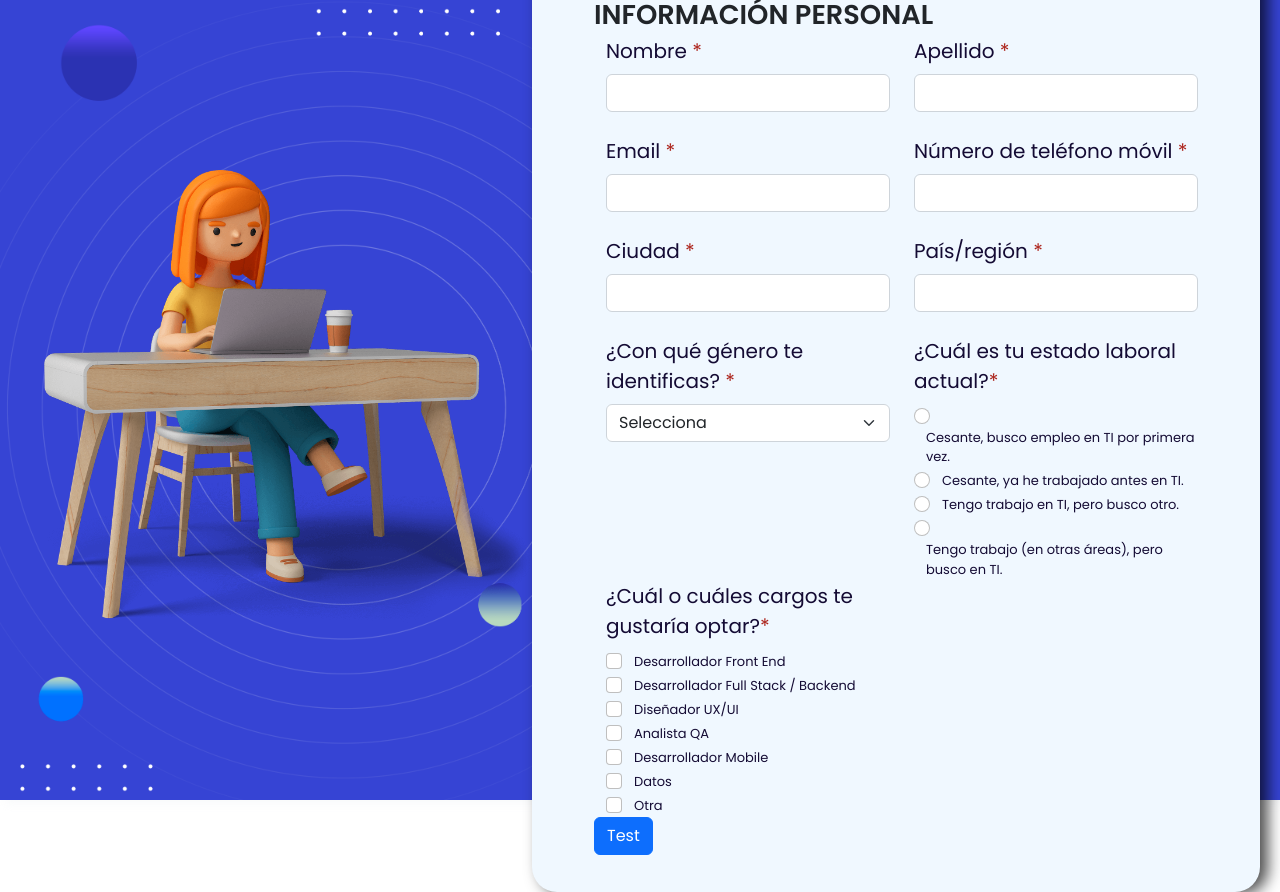
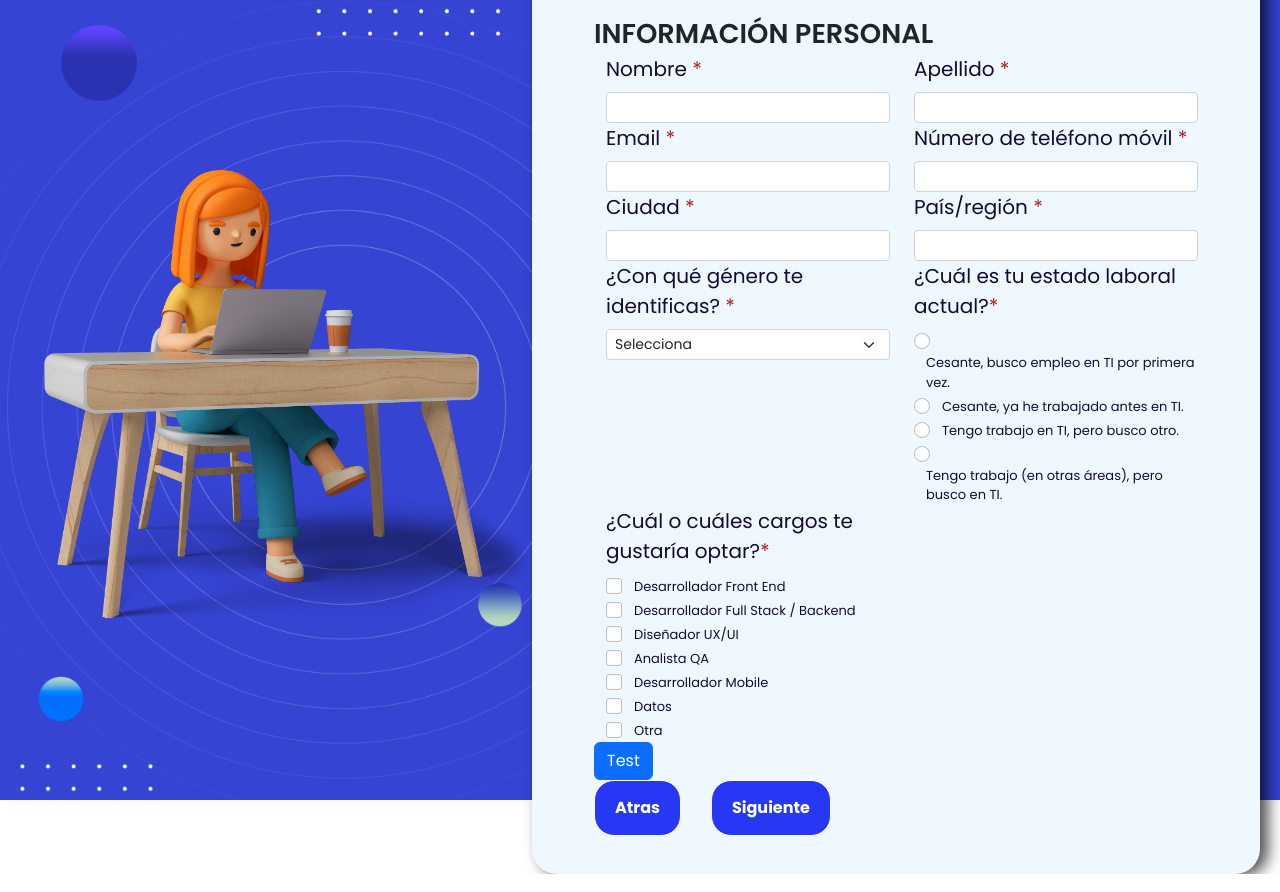
Before and after one commit to dlab-team/c7-frontend, a React (Create React App) app: page /carrou in a window 1280 px wide. Built offline with nearby package versions, Linux system fonts and the light colour scheme.

Commit message:
added form validations and test button

```diff
--- a/src/components/FormInfoPersonal/index.js
+++ b/src/components/FormInfoPersonal/index.js
@@ -1,8 +1,9 @@
 import "./style.scss";
-import { Form, Col, Row, Button,FormCheck } from "react-bootstrap";
-import React, { useState, useEffect } from "react";
+import { Form, Col, Row, Button } from "react-bootstrap";
+import React, { useState } from "react";
 import { categories } from "../../utils/contactFormCategories";
 import { employmentStatus } from "../../utils/contactFormEmploymentStatus";
+//import { useEffect } from "react";
 
 const formDefault = {
   name: "",
@@ -20,8 +21,8 @@ const FormInfoPersonal = () => {
   const [form, setForm] = useState(formDefault);
   const [validated, setValidated] = useState(false);
   const [categoriesState, setCategoriesState] = useState(categoriesDefault);
-  const checkBoxSelected = form.categories.length > 0;
 
+  //--------ACTUALIZO EL FORM DEL STATE-----//
   const onFormUpdate = (e) => {
     setForm({
       ...form,
@@ -29,11 +30,7 @@ const FormInfoPersonal = () => {
     });
   };
 
-  useEffect(() => {
-    console.log(form);
-    console.log(atLeastOneCheckboxIsChecked());
-  }, [form]);
-
+  //--------CHECKEA QUE AL MENOS SE HAYA SELECCIONADO UNA OPCION DE LOS CHECKS----//
   function atLeastOneCheckboxIsChecked() {
     const checkboxes = Array.from(
       document.querySelectorAll(".categories-checkbox")
@@ -41,8 +38,7 @@ const FormInfoPersonal = () => {
     return checkboxes.reduce((acc, curr) => acc || curr.checked, false);
   }
 
-  ///////////////////////
-
+  //--------MANEJA EL ENVIO DE FORMULARIO----//
   const handleSubmit = (event) => {
     const form = event.currentTarget;
     if (form.checkValidity() === false) {
@@ -52,6 +48,7 @@ const FormInfoPersonal = () => {
     setValidated(true);
   };
 
+  //--------GUARDA LOS CHECKS EN EL FORM----//
   const categoriesUpdate = (position) => {
     const updatedcategoriesState = categoriesState.map((item, index) =>
       index === position ? !item : item
@@ -66,6 +63,12 @@ const FormInfoPersonal = () => {
     });
   };
 
+  //--------CONSOLE LOG SOLO PARA PRUEBAS-----//
+  // useEffect(() => {
+  //   console.log(form);
+  //   console.log(atLeastOneCheckboxIsChecked());
+  // }, [form]);
+
   return (
     <Form noValidate validated={validated} onSubmit={handleSubmit}>
       <div className="FormInfoPersonal">
@@ -77,6 +80,7 @@ const FormInfoPersonal = () => {
               </span>
             </Form.Label>
             <Form.Control
+              size="sm"
               type="text"
               required
               onChange={onFormUpdate}
@@ -93,6 +97,7 @@ const FormInfoPersonal = () => {
               </span>
             </Form.Label>
             <Form.Control
+              size="sm"
               type="text"
               required
               onChange={onFormUpdate}
@@ -104,7 +109,6 @@ const FormInfoPersonal = () => {
           </Col>
         </Form.Group>
 
-        <br></br>
         <Form.Group as={Row}>
           <Col sm="6">
             <Form.Label>
@@ -113,6 +117,7 @@ const FormInfoPersonal = () => {
               </span>
             </Form.Label>
             <Form.Control
+              size="sm"
               type="email"
               required
               onChange={onFormUpdate}
@@ -129,6 +134,7 @@ const FormInfoPersonal = () => {
               </span>
             </Form.Label>
             <Form.Control
+              size="sm"
               type="number"
               required
               onChange={onFormUpdate}
@@ -140,7 +146,6 @@ const FormInfoPersonal = () => {
           </Col>
         </Form.Group>
 
-        <br></br>
         <Form.Group as={Row}>
           <Col sm="6">
             <Form.Label>
@@ -149,6 +154,7 @@ const FormInfoPersonal = () => {
               </span>
             </Form.Label>
             <Form.Control
+              size="sm"
               type="text"
               required
               onChange={onFormUpdate}
@@ -165,6 +171,7 @@ const FormInfoPersonal = () => {
               </span>
             </Form.Label>
             <Form.Control
+              size="sm"
               type="text"
               required
               onChange={onFormUpdate}
@@ -176,7 +183,6 @@ const FormInfoPersonal = () => {
           </Col>
         </Form.Group>
 
-        <br></br>
         <Form.Group as={Row}>
           <Col sm="6">
             <Form.Label>
@@ -184,7 +190,7 @@ const FormInfoPersonal = () => {
                 ¿Con qué género te identificas? <span className="red">*</span>
               </span>
             </Form.Label>
-            <Form.Select required name="gender" defaultValue="">
+            <Form.Select required name="gender" defaultValue="" size="sm">
               <option value="" disabled hidden>
                 Selecciona
               </option>
@@ -197,32 +203,30 @@ const FormInfoPersonal = () => {
             </Form.Control.Feedback>
           </Col>
           <Col sm="6">
-
             <Form.Label>
               <span className="text">
                 ¿Cuál es tu estado laboral actual?<span className="red">*</span>
               </span>
             </Form.Label>
-            <FormCheck controlId="employment">
-              {employmentStatus.map((employment) => (
-                <div key={employment.name}>
+            {employmentStatus.map(({ name, value }) => (
+              <div key={name}>
                 <Form.Check.Input
+                  size="sm"
                   required
                   type="radio"
                   name="employmentStatus"
-                    value={employment.value}
+                  id={`radio-${name}`}
+                  value={value}
                   onChange={onFormUpdate}
                 />
-                  <Form.Check.Label className="text--sm">
-                    {employment.name}
+                <Form.Check.Label
+                  className="text--sm"
+                  htmlFor={`radio-${name}`}
+                >
+                  {name}
                 </Form.Check.Label>
-                  <Form.Control.Feedback type="invalid" htmlFor="employment">
-              Por favor selecciona una opcion.
-            </Form.Control.Feedback>
               </div>
             ))}
-
-              </FormCheck>
           </Col>
         </Form.Group>
 
@@ -234,11 +238,11 @@ const FormInfoPersonal = () => {
                 <span className="red">*</span>
               </span>
             </Form.Label>
-            <Form.Group required controlId="categories-checkbox">
             {categories.map(({ name, value }, index) => (
               <div key={name}>
                 <Form.Check.Input
-                    formNoValidate={atLeastOneCheckboxIsChecked}
+                  size="sm"
+                  required={!atLeastOneCheckboxIsChecked()}
                   className="categories-checkbox"
                   type="checkbox"
                   id={`check-${name}`}
@@ -256,13 +260,14 @@ const FormInfoPersonal = () => {
                 </Form.Check.Label>
               </div>
             ))}
-            </Form.Group>
           </Col>
         </Form.Group>
       </div>
-      <Button type="submit" onSubmit={handleSubmit}>
+      {/* ////////////////////////////////////////////////////////////////// */}
+      <Button type="submit">
         Test
       </Button>
+      {/* ////////////////////////////////////////////////////////////////// */}
     </Form>
   );
 };
--- a/src/components/WorkProfile_FormController/FormController.js
+++ b/src/components/WorkProfile_FormController/FormController.js
@@ -33,11 +33,13 @@ const FormController = () => {
           <div className="carousel-item active">
             <span className="text__subject ">INFORMACIÓN PERSONAL</span>
             <FormInfoPersonal />
+            <FormButtons/>
           </div>
 
           <div className="carousel-item">
             <span className="text__subject ">DATOS DE TU CUENTA</span>
             <TestForm />
+            <FormButtons/>
           </div>
         </div>
       </div>
@@ -65,6 +67,12 @@ const TestForm = () => {
       <span>Chileno : </span>
       <input type={"checkbox"} /> <br /> <br />
       <br />
+    </form>
+  );
+};
+
+const FormButtons = () => {
+  return (
     <div
       style={{
         display: "flex",
@@ -87,7 +95,6 @@ const TestForm = () => {
         data-bs-slide="next"
       />
     </div>
-    </form>
   );
 };
 
```
Lines whose indentation alone changed are shown as unchanged.
